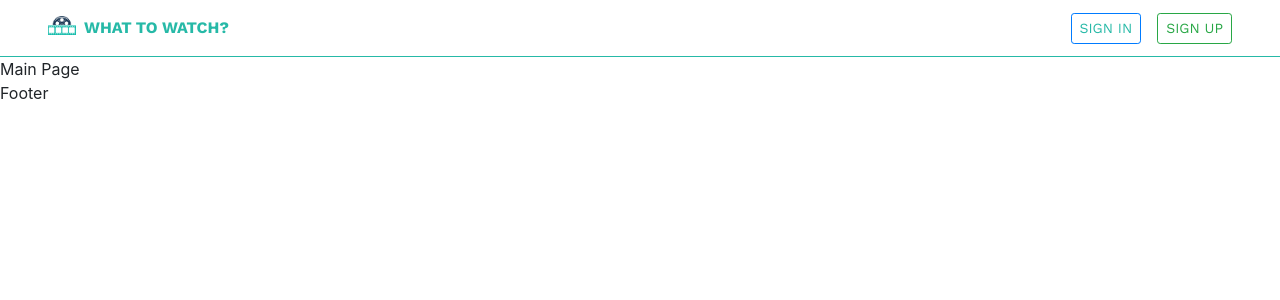
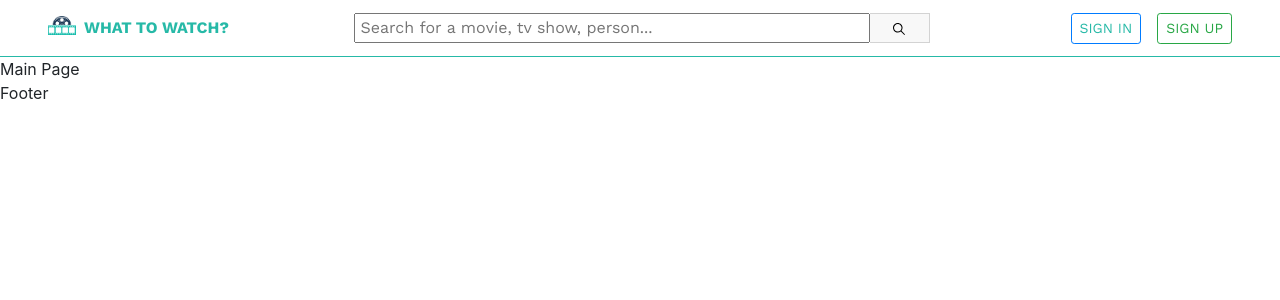
Before and after one commit to woobaik/what_to_watch, a React (Create React App) app: page / in a window 1280 px wide. Shown: the top 300 px of the page. Built offline with nearby package versions, Linux system fonts and the light colour scheme; the HTML template or start-up script is replaced by a standard one.

Commit message:
Add react Icon and add search bar for header

```diff
--- a/package.json
+++ b/package.json
@@ -11,6 +11,7 @@
     "react": "^16.12.0",
     "react-bootstrap": "^1.0.0-beta.16",
     "react-dom": "^16.12.0",
+    "react-icons": "^3.9.0",
     "react-scripts": "3.3.1"
   },
   "scripts": {
--- a/src/components/layouts/header/Header.component.jsx
+++ b/src/components/layouts/header/Header.component.jsx
@@ -1,6 +1,7 @@
 import React from 'react'
 import './Header.styles.scss'
 import { Button } from 'react-bootstrap'
+import SearchBar from '../../movies/movieSearchBar/MovieSearchBar.component'
 
 const Header = () => {
     return (
@@ -10,6 +11,9 @@ const Header = () => {
                 <div className='logo-name'>
                     WHAT TO WATCH?
                 </div>
+            </div>
+            <div className='header-search'>
+                <SearchBar />
             </div>
 
             <div className='user-authenticate'>
--- a/src/components/layouts/header/Header.styles.scss
+++ b/src/components/layouts/header/Header.styles.scss
@@ -5,6 +5,7 @@
     display: flex;
     justify-content: space-between;
     border-bottom: 1px solid #26B9A7;
+    align-items: center;
 }
 
 .logo-and-text  {
@@ -27,6 +28,11 @@
     margin-left: 0.5rem;
 }
 
+.header-search {
+    width: 45vw;
+
+}
+
 .user-authenticate{
     display: flex;
     align-items: center;
@@ -43,6 +49,10 @@
     .logo-name {
         display: none;
     }
+
+    .header-search {
+        display: none;
+    }
 }
 
 
--- /dev/null
+++ b/src/components/movies/movieSearchBar/MovieSearchBar.component.jsx
@@ -0,0 +1,17 @@
+import React, { Fragment } from 'react'
+import './MovieSearchBar.style.scss'
+import { IoIosSearch } from "react-icons/io";
+
+
+const MovieSearch = () => {
+    return (
+        <Fragment>
+            <form className='search-form'>
+                <input type='text' id='search' placeholder='Search for a movie, tv show, person...' autoComplete='off' />
+                <button id='search-icon'><IoIosSearch /></button>
+            </form>
+        </Fragment>
+    )
+}
+
+export default MovieSearch
--- /dev/null
+++ b/src/components/movies/movieSearchBar/MovieSearchBar.style.scss
@@ -0,0 +1,19 @@
+.search-form {
+    display: flex;
+}
+
+#search {
+    width: 100%;
+    box-shadow: none;
+    font-size: 16px;
+    padding-left: 0.3rem;
+    outline: none;
+}
+
+#search-icon {
+    width: 65px;
+    border: 1px solid #d3d3d3;
+    background-color: #f8f8f8;
+    margin: 0;
+    border-left: none;
+}
```
Also changed, not shown: 1 other file (tests, documents, lock files or other folders).
